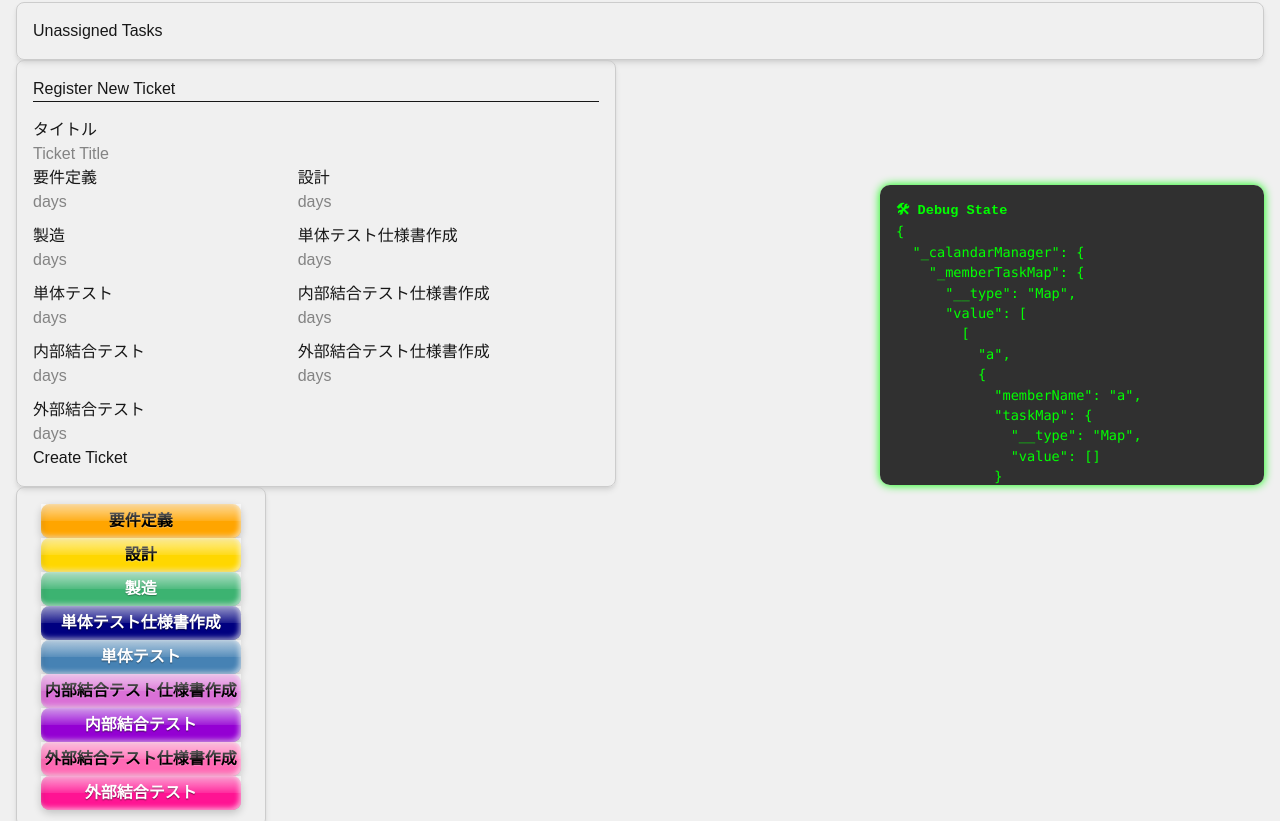
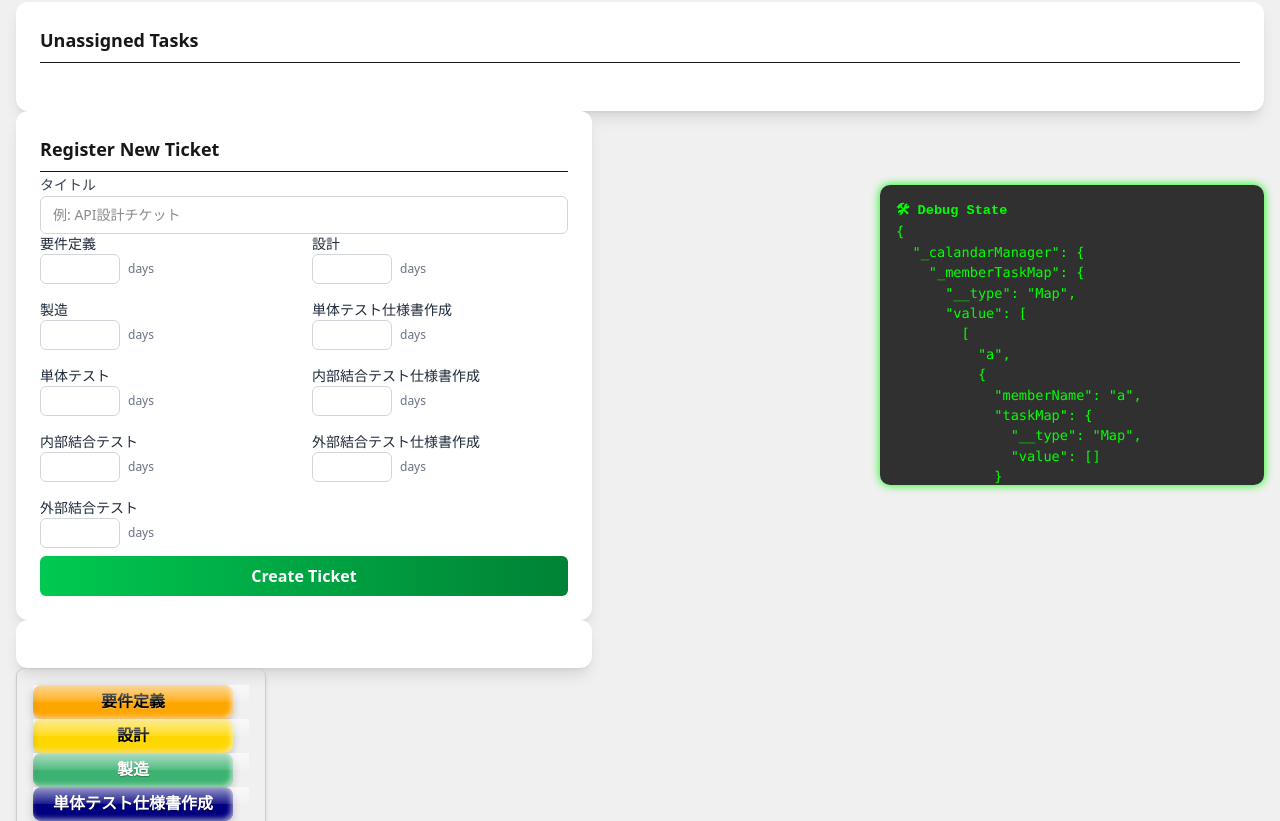
Before and after one commit to Yasu0812/schedule_maker, a Next.js app: page / in a window 1280 px wide. Shown: the part 299-1120 px from the top of the page. Built offline with nearby package versions, Linux system fonts and the light colour scheme.

Commit message:
デザイン修正

```diff
--- a/src/app/components/atom/Legend.tsx
+++ b/src/app/components/atom/Legend.tsx
@@ -18,7 +18,7 @@ export default function Legend() {
 
 
     return (
-        <div className="legend">
+        <div className="legend common-box">
             {legends}
         </div>
     );
--- /dev/null
+++ b/src/app/components/decorator/CardDesign.tsx
@@ -0,0 +1,12 @@
+
+export default function CardDesign(
+    props: {
+        children: React.ReactNode;
+    }
+) {
+    return (
+        <div className="mx-auto bg-white shadow-lg rounded-xl p-6 space-y-6 font-sans">
+            {props.children}
+        </div>
+    );
+}
--- a/src/app/components/task/TaskUnassignedBox.tsx
+++ b/src/app/components/task/TaskUnassignedBox.tsx
@@ -3,6 +3,7 @@ import { PlanedTask } from "@/app/models/PlanedTask";
 import { PlanningStatusService } from "@/app/service/PlanningStatusService";
 import { UUID } from "@/app/common/IdUtil";
 import UnassignedTasks from "./UnassignedTasks";
+import CardDesign from "../decorator/CardDesign";
 
 export default function TaskUnassignedBox(props: {
     taskManager: TaskManager,
@@ -20,8 +21,10 @@ export default function TaskUnassignedBox(props: {
     );
 
     return (
-        <div className="common-box" style={{ width: "100%", height: "100%" }}>
-            <h1>Unassigned Tasks </h1>
+        <CardDesign>
+            <div className="flex items-center gap-2 border-b pb-2">
+                <h2 className="text-lg font-semibold">Unassigned Tasks </h2>
+            </div>
             <div style={{ display: "flex", flexWrap: "wrap", width: "100%", height: "100%" }}>
                 <UnassignedTasks
                     unassignedTasks={unassignedTasks}
@@ -31,6 +34,6 @@ export default function TaskUnassignedBox(props: {
                     handleMoveTargetTask={handleMoveTargetTask}
                 />
             </div>
-        </div>
+        </CardDesign>
     );
 }
--- a/src/app/components/task/UnassignedTasks.tsx
+++ b/src/app/components/task/UnassignedTasks.tsx
@@ -18,8 +18,8 @@ export default function UnassignedTasks(
 
     const sortedUnassignedTasks = unassignedTasks
         .sort((a, b) => a.duration - b.duration)
-        .sort((a, b) => phaseCompare(a.phase, b.phase))
-        .sort((a, b) => Number(a.tickeTitle) - Number(b.tickeTitle))
+        .sort((a, b) => phaseCompare(b.phase, a.phase))
+        .sort((a, b) => a.ticketId > b.ticketId ? 1 : -1)
         ;
 
     const onDoubleClick = (taskId: UUID, clientX: number, currentTarget: HTMLElement) => {
--- a/src/app/components/ticket/TicketManagementBox.tsx
+++ b/src/app/components/ticket/TicketManagementBox.tsx
@@ -3,6 +3,7 @@ import TicketBox from "./TicketBox";
 import { TicketMaterial } from "@/app/types/TicketType";
 import TicketRegistrationBox from "./TicketRegistrationBox";
 import { TaskManager } from "@/app/models/TaskManager";
+import CardDesign from "../decorator/CardDesign";
 
 
 export default function TicketManagementBox(props: {
@@ -30,9 +31,17 @@ export default function TicketManagementBox(props: {
     })
 
     return (
-        <div>
-            {/* {ticketBoxes} */}
-            <TicketRegistrationBox addTicket={addTicket} />
-        </div>
+        <>
+            <div className="max-w-xl">
+                <CardDesign>
+                    <TicketRegistrationBox addTicket={addTicket} />
+                </CardDesign>
+            </div>
+            <div className="max-w-xl">
+                <CardDesign>
+                    {ticketBoxes}
+                </CardDesign>
+            </div>
+        </>
     );
 }
--- a/src/app/components/ticket/TicketRegistrationBox.tsx
+++ b/src/app/components/ticket/TicketRegistrationBox.tsx
@@ -29,29 +29,45 @@ export default function TicketRegistrationBox(props: {
         props.addTicket(ticket);
     };
 
-    const phaseInputBoxes = orderedPhases.map((phase) => {
-        return (
-            <div key={phase} style={{ width: '45%' }}>
-                <div>{phaseNameMap[phase]}</div>
-                <input type="number" placeholder={`days`} name={`duration-${phase}`} />
+    return (
+        <form action={handleCreateTicket}>
+            <div className="flex items-center gap-2 border-b pb-2">
+                <h2 className="text-lg font-semibold">Register New Ticket</h2>
             </div>
-        );
-    });
 
-    return (
-        <div className="common-box" style={{ maxWidth: '600px' }}>
-            <form action={handleCreateTicket}>
-                <h2>Register New Ticket</h2>
-                <hr style={{ padding: '0.5rem' }} />
-                <div>タイトル</div>
-                <input type="text" placeholder="Ticket Title" name="title" />
-                <div style={{ display: 'flex', gap: '10px', flexWrap: 'wrap' }}>
-                    {phaseInputBoxes}
-                </div>
+            <div className="space-y-1">
+                <label className="text-sm font-medium text-gray-700">タイトル</label>
+                <input
+                    type="text"
+                    placeholder="例: API設計チケット"
+                    className="w-full border border-gray-300 rounded-md px-3 py-2 text-sm focus:outline-none focus:ring-2 focus:ring-green-400"
+                    name="title"
+                    required
+                />
+            </div>
 
-                <button type="submit">Create Ticket</button>
+            <div className="grid grid-cols-1 sm:grid-cols-2 gap-4">
+                {orderedPhases.map((phase, index) => (
+                    <div key={index} className="flex flex-col">
+                        <label className="text-sm font-medium text-gray-800">{phaseNameMap[phase]}</label>
+                        <div className="flex items-center gap-2">
+                            <input
+                                type="number"
+                                min={0}
+                                className="w-20 border border-gray-300 rounded-md px-2 py-1 text-sm focus:ring-2 focus:ring-green-400"
+                                name={`duration-${phase}`}
+                            />
+                            <span className="text-xs text-gray-500">days</span>
+                        </div>
+                    </div>
+                ))}
+            </div>
 
-            </form>
-        </div>
+            <div className="pt-2">
+                <button className="w-full bg-gradient-to-r from-green-500 to-green-700 text-white py-2 rounded-md font-semibold hover:from-green-600 hover:to-green-800 transition">
+                    Create Ticket
+                </button>
+            </div>
+        </form>
     );
 }
--- a/src/app/globals.css
+++ b/src/app/globals.css
@@ -224,13 +224,4 @@ body {
 
 .legend {
   width: 20%;
-  display: flex;
-  flex-direction: column;
-  align-items: center;
-  justify-content: center;
-  padding: 1rem;
-  border-radius: 0.5rem;
-  border: 1px solid #ccc;
-  box-shadow: rgba(0, 0, 0, 0.1) 0px 4px 6px -1px,
-    rgba(0, 0, 0, 0.06) 0px 2px 4px -1px;
 }
--- a/src/app/templates/SceduleMaker.tsx
+++ b/src/app/templates/SceduleMaker.tsx
@@ -115,7 +115,6 @@ export default function SceduleMaker() {
 
             <GhostJelly taskId={moveTargetTaskId} taskManager={schdule.taskManager} />
 
-            <div>
             <TaskUnassignedBox
                 taskManager={schdule.taskManager}
                 planedTaskManager={schdule.planedTaskManager}
@@ -123,7 +122,6 @@ export default function SceduleMaker() {
                 moveTargetTaskId={moveTargetTaskId}
                 handleMoveTargetTask={handleMoveTargetTask}
             />
-            </div>
 
             <TicketManagementBox
                 ticketManager={schdule.ticketManager}
```
Lines whose indentation alone changed are shown as unchanged.
